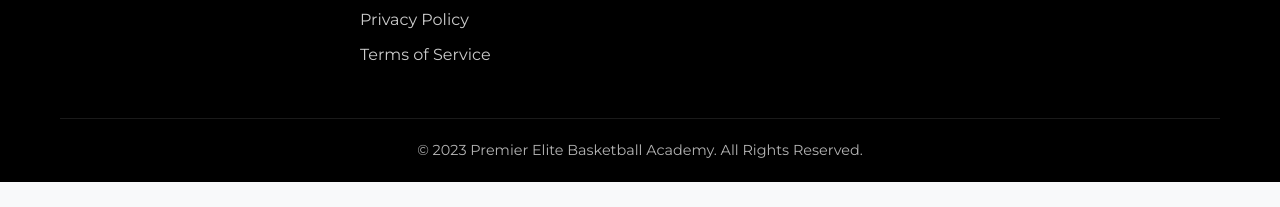
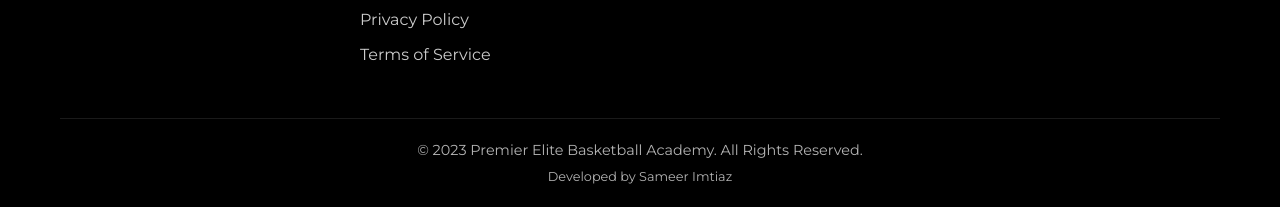
Before and after one commit to Zeus2735/Blueprint_Funnel, a website: page index.html in a window 1280 px wide. Shown: the part 6889-7096 px from the top of the page. Before the commit the page ends 7071 px from the top, so only its background shows below. Drawn offline with Linux system fonts and the light colour scheme; a script that the page names is missing.

Commit message:
Add developer credit to footer

```diff
--- a/index.html
+++ b/index.html
@@ -341,6 +341,7 @@
             </div>
             <div class="footer-bottom">
                 <p>&copy; 2023 Premier Elite Basketball Academy. All Rights Reserved.</p>
+                <p style="font-size: 0.8em; opacity: 0.7; margin-top: 5px;">Developed by Sameer Imtiaz</p>
             </div>
         </div>
     </footer>
```
